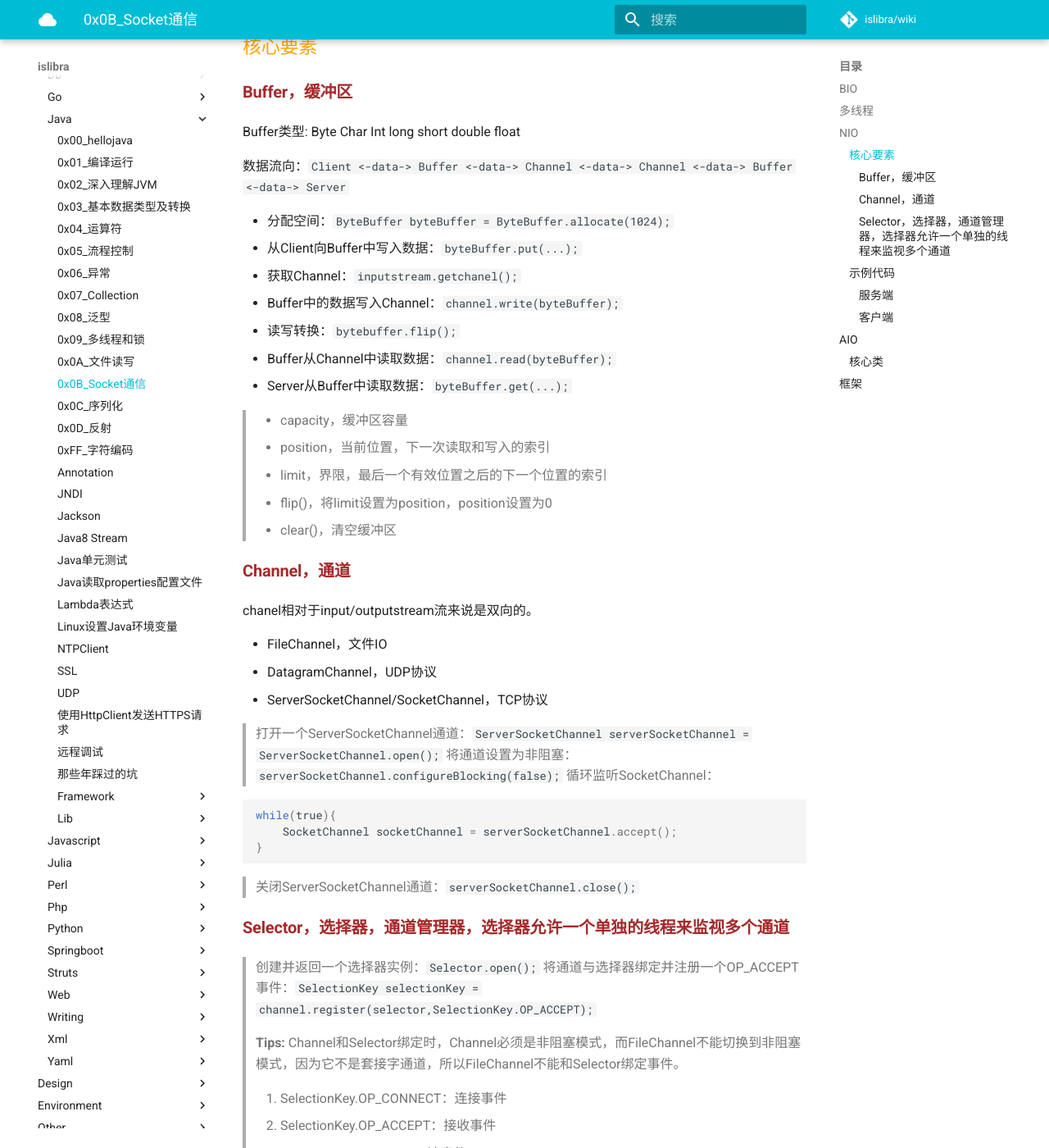
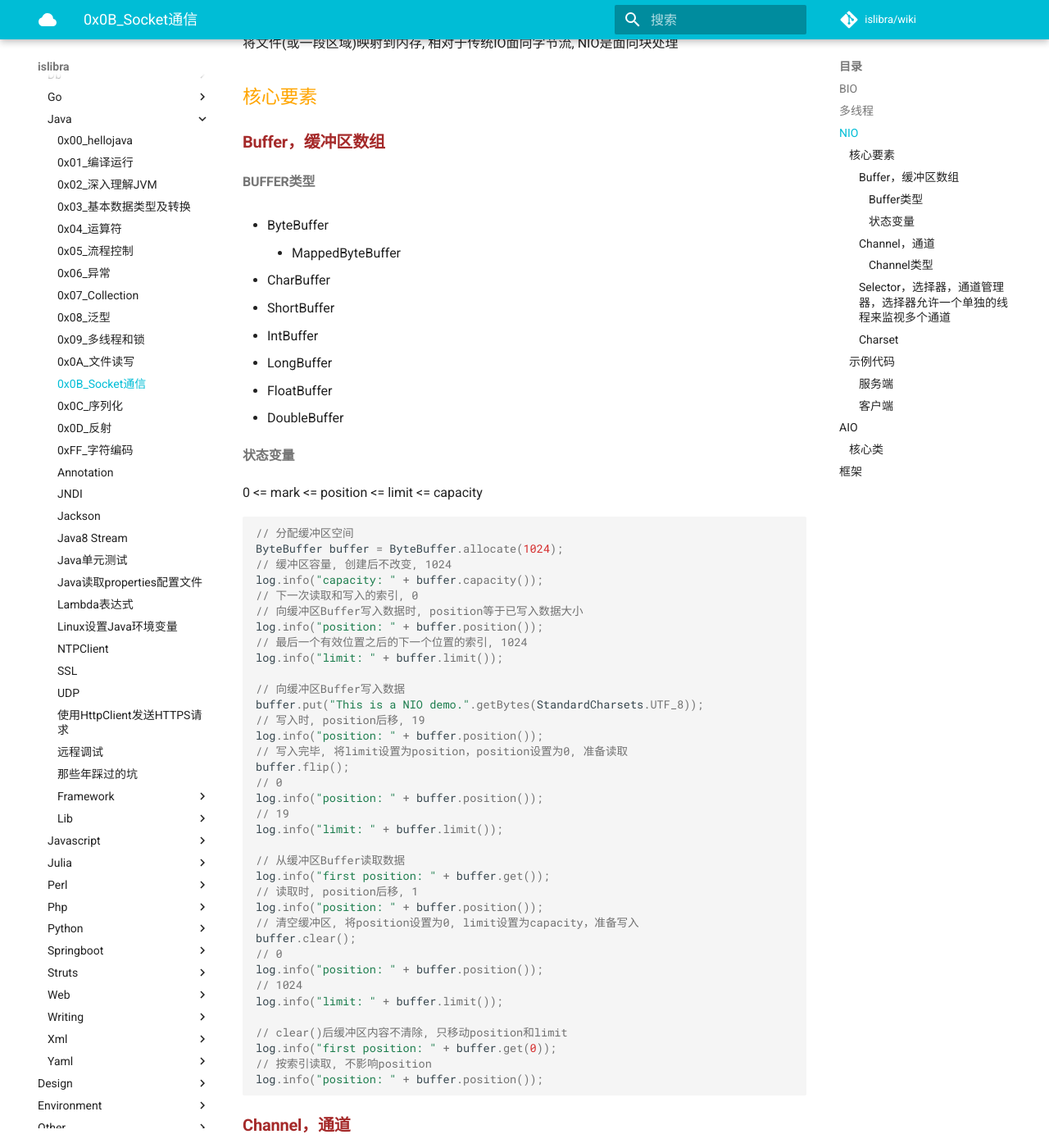
Before and after one commit to islibra/wiki, an MkDocs documentation site: the page built from docs/coding/java/0x0B_Socket通信.md, in a window 1280 px wide and 1400 px high, scrolled down 3616 px. Shown: the whole window at 82% size. Built offline with MkDocs 1.6.1 and Material for MkDocs 9.7.7, drawn with Linux system fonts in a browser that asks for light colours; comment, search, counter and statistics services are not loaded; some of the changed text lies outside the part shown.

Commit message:
Update 0x0B_Socket通信.md

````diff
--- a/docs/coding/java/0x0B_Socket通信.md
+++ b/docs/coding/java/0x0B_Socket通信.md
@@ -182,37 +182,153 @@ public class MyClient {
 
 ## NIO
 
+将文件(或一段区域)映射到内存, 相对于传统IO面向字节流, NIO是面向块处理
+
 ### 核心要素
 
-#### Buffer，缓冲区
+#### Buffer，缓冲区数组
 
-Buffer类型: Byte Char Int long short double float
+##### Buffer类型
 
-数据流向：`Client <-data-> Buffer <-data-> Channel <-data-> Channel <-data-> Buffer <-data-> Server`
+- ByteBuffer
+    - MappedByteBuffer
 
-+ 分配空间：`ByteBuffer byteBuffer = ByteBuffer.allocate(1024);`
-+ 从Client向Buffer中写入数据：`byteBuffer.put(...);`
-+ 获取Channel：`inputstream.getchanel();`
-+ Buffer中的数据写入Channel：`channel.write(byteBuffer);`
-+ 读写转换：`bytebuffer.flip();`
-+ Buffer从Channel中读取数据：`channel.read(byteBuffer);`
-+ Server从Buffer中读取数据：`byteBuffer.get(...);`
+- CharBuffer
+- ShortBuffer
+- IntBuffer
+- LongBuffer
+- FloatBuffer
+- DoubleBuffer
 
+##### 状态变量
 
-> + capacity，缓冲区容量
-> + position，当前位置，下一次读取和写入的索引
-> + limit，界限，最后一个有效位置之后的下一个位置的索引
-> + flip()，将limit设置为position，position设置为0
-> + clear()，清空缓冲区
+0 <= mark <= position <= limit <= capacity
+
+```java
+// 分配缓冲区空间
+ByteBuffer buffer = ByteBuffer.allocate(1024);
+// 缓冲区容量, 创建后不改变, 1024
+log.info("capacity: " + buffer.capacity());
+// 下一次读取和写入的索引, 0
+// 向缓冲区Buffer写入数据时, position等于已写入数据大小
+log.info("position: " + buffer.position());
+// 最后一个有效位置之后的下一个位置的索引, 1024
+log.info("limit: " + buffer.limit());
+
+// 向缓冲区Buffer写入数据
+buffer.put("This is a NIO demo.".getBytes(StandardCharsets.UTF_8));
+// 写入时, position后移, 19
+log.info("position: " + buffer.position());
+// 写入完毕, 将limit设置为position，position设置为0, 准备读取
+buffer.flip();
+// 0
+log.info("position: " + buffer.position());
+// 19
+log.info("limit: " + buffer.limit());
+
+// 从缓冲区Buffer读取数据
+log.info("first position: " + buffer.get());
+// 读取时, position后移, 1
+log.info("position: " + buffer.position());
+// 清空缓冲区, 将position设置为0, limit设置为capacity，准备写入
+buffer.clear();
+// 0
+log.info("position: " + buffer.position());
+// 1024
+log.info("limit: " + buffer.limit());
+
+// clear()后缓冲区内容不清除, 只移动position和limit
+log.info("first position: " + buffer.get(0));
+// 按索引读取, 不影响position
+log.info("position: " + buffer.position());
+```
 
 
 #### Channel，通道
 
-chanel相对于input/outputstream流来说是双向的。
+##### Channel类型
 
-+ FileChannel，文件IO
-+ DatagramChannel，UDP协议
-+ ServerSocketChannel/SocketChannel，TCP协议
+- FileChannel，文件IO
+- ServerSocketChannel/SocketChannel，TCP协议
+- DatagramChannel，UDP协议
+- Pipe.SinkChannel
+- Pipe.SourceChannel
+- SelectableChannel
+
+```java
+File file = new File("D:\\tmp\\cleancode\\io.txt");
+int len = (int) file.length();
+FileInputStream fin = null;
+FileOutputStream fout = null;
+try {
+    fin = new FileInputStream(file);
+    // 1. 通过输入流获取Channel
+    FileChannel inChannel = fin.getChannel();
+    // 2. 通过Channel将文件映射到Buffer
+    MappedByteBuffer buffer = inChannel
+            .map(FileChannel.MapMode.READ_ONLY, 0, file.length());
+
+    fout = new FileOutputStream("D:\\tmp\\cleancode\\nio.txt");
+    // 3. 通过输出流获取Channel
+    // Channel相对于InputStream/OutputStream来说是双向的
+    FileChannel outChannel = fout.getChannel();
+    // 4. 将Buffer中的数据写入Channel
+    outChannel.write(buffer);
+    // 5. 读取完毕, 清空Buffer
+    buffer.clear();
+
+    // 6. 通过字符集创建解码器
+    // Charset charset = Charset.forName("UTF-8");
+    // CharsetDecoder decoder = charset.newDecoder();
+    CharsetDecoder decoder = StandardCharsets.UTF_8.newDecoder();
+    // 7. 将ByteBuffer解码成CharBuffer
+    CharBuffer charBuffer = decoder.decode(buffer);
+    // 8. 将CharBuffer转换为字符串
+    log.info(charBuffer.toString());
+} catch (Exception e) {
+    log.severe(e.getMessage());
+} finally {
+    try {
+        fin.close();
+        fout.close();
+    } catch (IOException e) {
+        log.severe(e.getMessage());
+    }
+}
+```
+
+```java
+File file = new File("D:\\tmp\\cleancode\\io.txt");
+FileInputStream fin = null;
+try {
+    fin = new FileInputStream(file);
+    // 1. 通过输入流获取Channel
+    FileChannel inChannel = fin.getChannel();
+    // 2. 分配缓冲区空间
+    ByteBuffer buffer = ByteBuffer.allocate(1024);
+    // 3. 从Channel中读取数据到Buffer
+    while (inChannel.read(buffer) != -1) {
+        // 4. 向Buffer写入数据完毕, 锁定缓冲区
+        buffer.flip();
+        CharsetDecoder decoder = StandardCharsets.UTF_8.newDecoder();
+        CharBuffer charBuffer = decoder.decode(buffer);
+        log.info(charBuffer.toString());
+        // 5. 从Buffer读取数据完毕, 清空缓冲区
+        buffer.clear();
+    }
+} catch (Exception e) {
+    log.severe(e.getMessage());
+} finally {
+    try {
+        fin.close();
+    } catch (IOException e) {
+        log.severe(e.getMessage());
+    }
+}
+```
+
+
+数据流向：`Client <-data-> Buffer <-data-> Channel <-data-> Channel <-data-> Buffer <-data-> Server`
 
 > 打开一个ServerSocketChannel通道：`ServerSocketChannel serverSocketChannel = ServerSocketChannel.open();`
 > 将通道设置为非阻塞：`serverSocketChannel.configureBlocking(false);`
@@ -279,6 +395,8 @@ Selector selector = selectionKey.selector();
 selectionKey.attach(Object);
 Object anthorObj = selectionKey.attachment();
 ```
+
+#### Charset
 
 ### 示例代码
 
````
